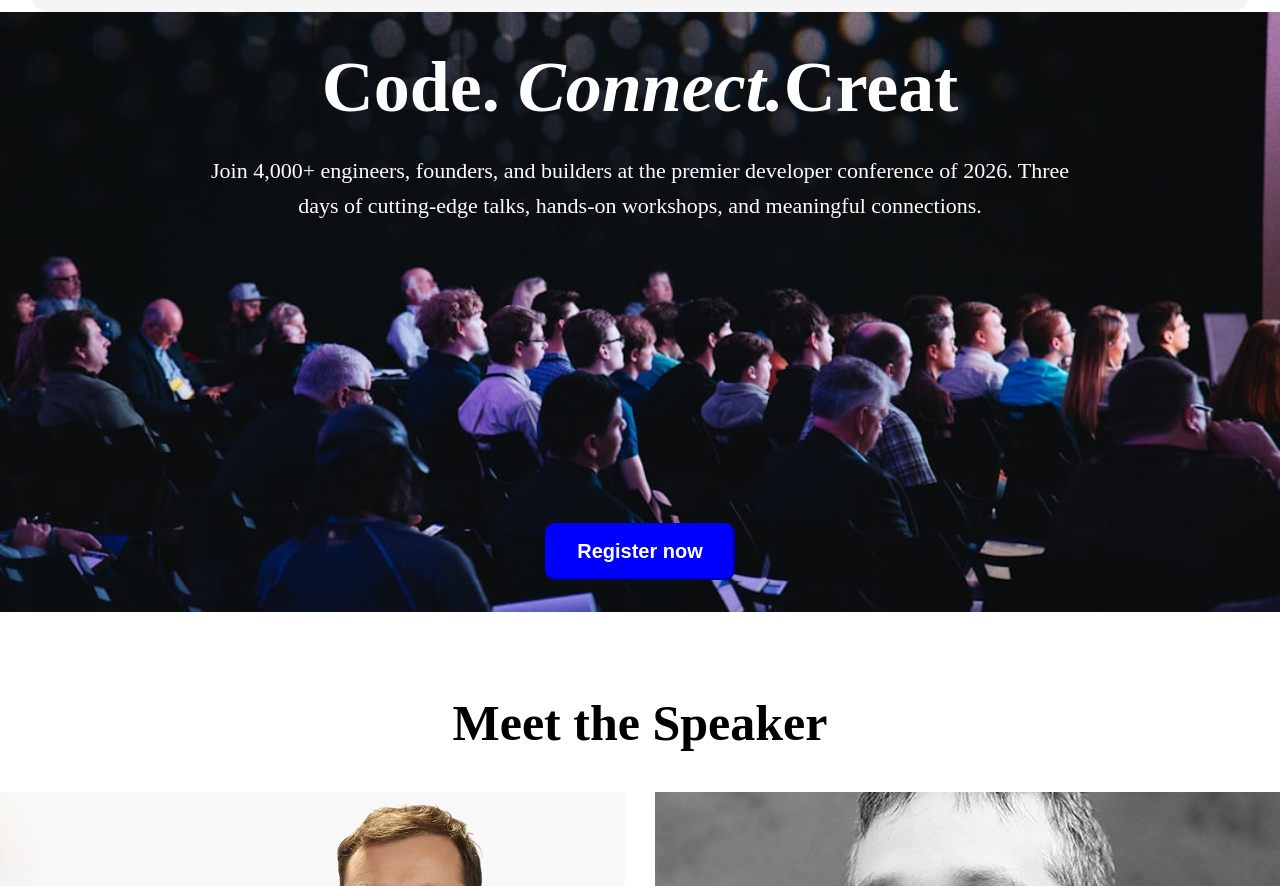
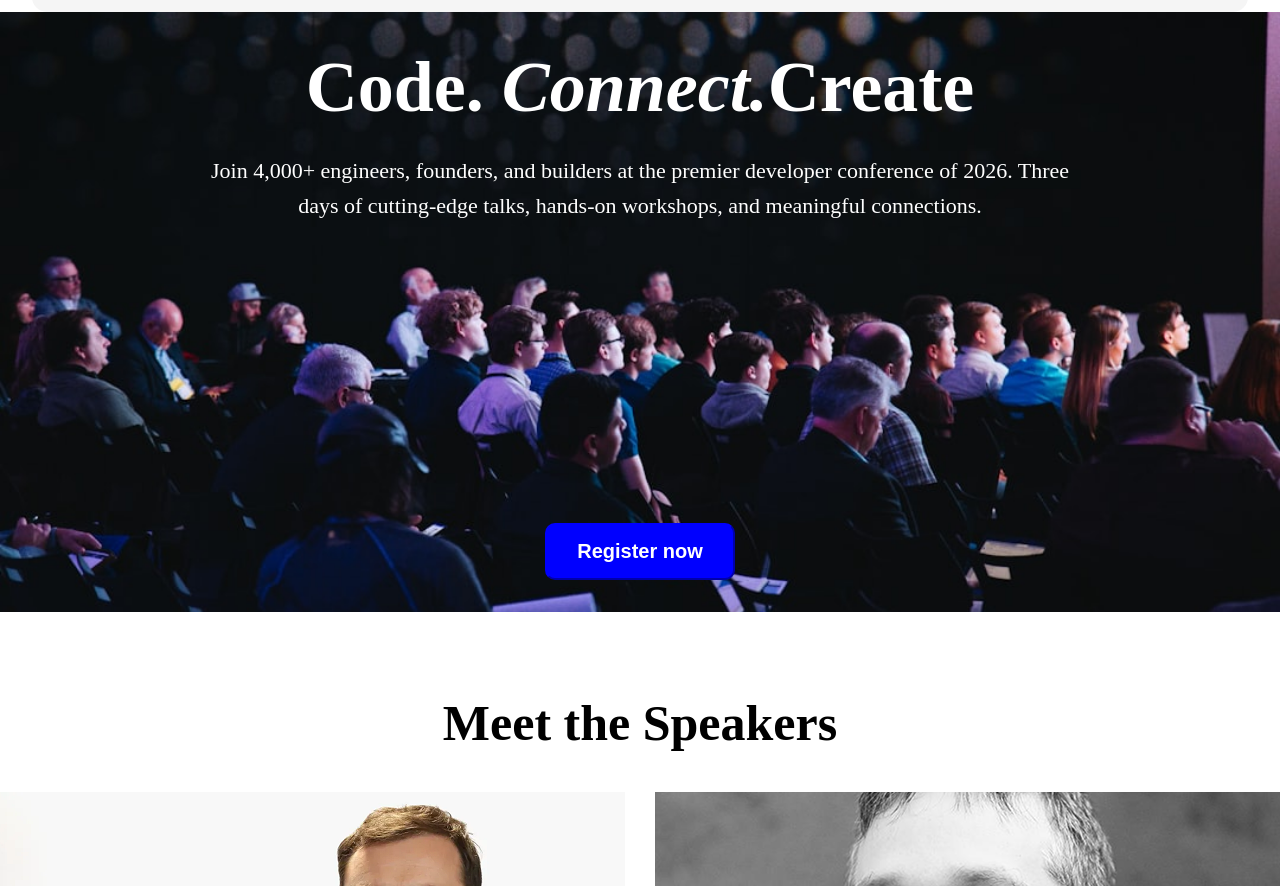
Before and after one commit to AbdUllah-AL-Mukit302/my-first-assignment, a plain HTML site: page index.html in a window 1280 px wide. Shown: the part 66-952 px from the top of the page. Drawn offline with Linux system fonts and the light colour scheme.

Commit message:
more changes

```diff
--- a/index.html
+++ b/index.html
@@ -26,7 +26,7 @@
     <main>
         <section class="banner">
             <div class="overlay">
-                <div class="content"><h1>Code. <em>Connect.</em>Creat</h1>
+                <div class="content"><h1>Code. <em>Connect.</em>Create</h1>
                     <p>Join 4,000+ engineers, founders, and builders at the premier developer conference of 2026. Three days of cutting-edge talks, hands-on workshops, and meaningful connections.</p>
 
             <button class="common-button">Register now</button>
@@ -34,7 +34,7 @@
             </div>
         </section>
         <section class="speaker">
-            <h2>Meet the Speaker
+            <h2>Meet the Speakers
         </h2>
         <div class="spk-container">
             <!-- speaker-1 -->
```
